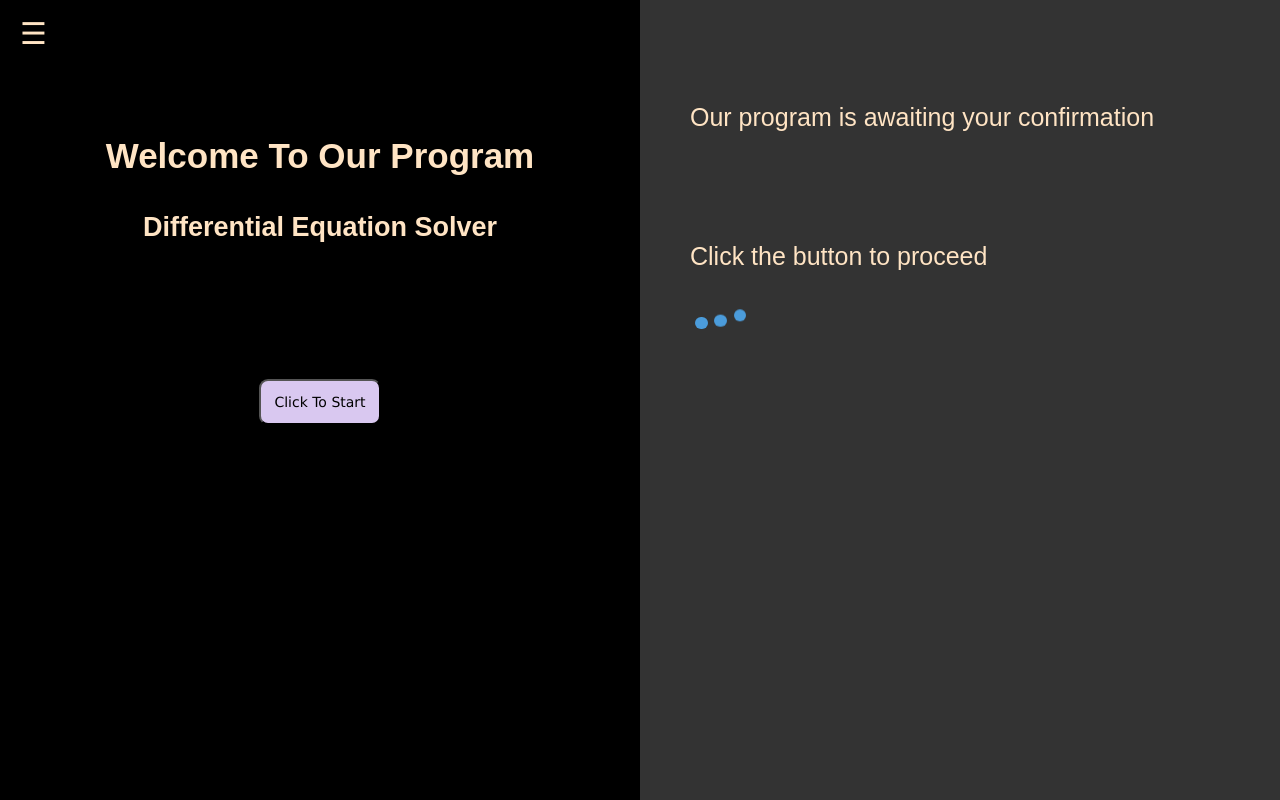
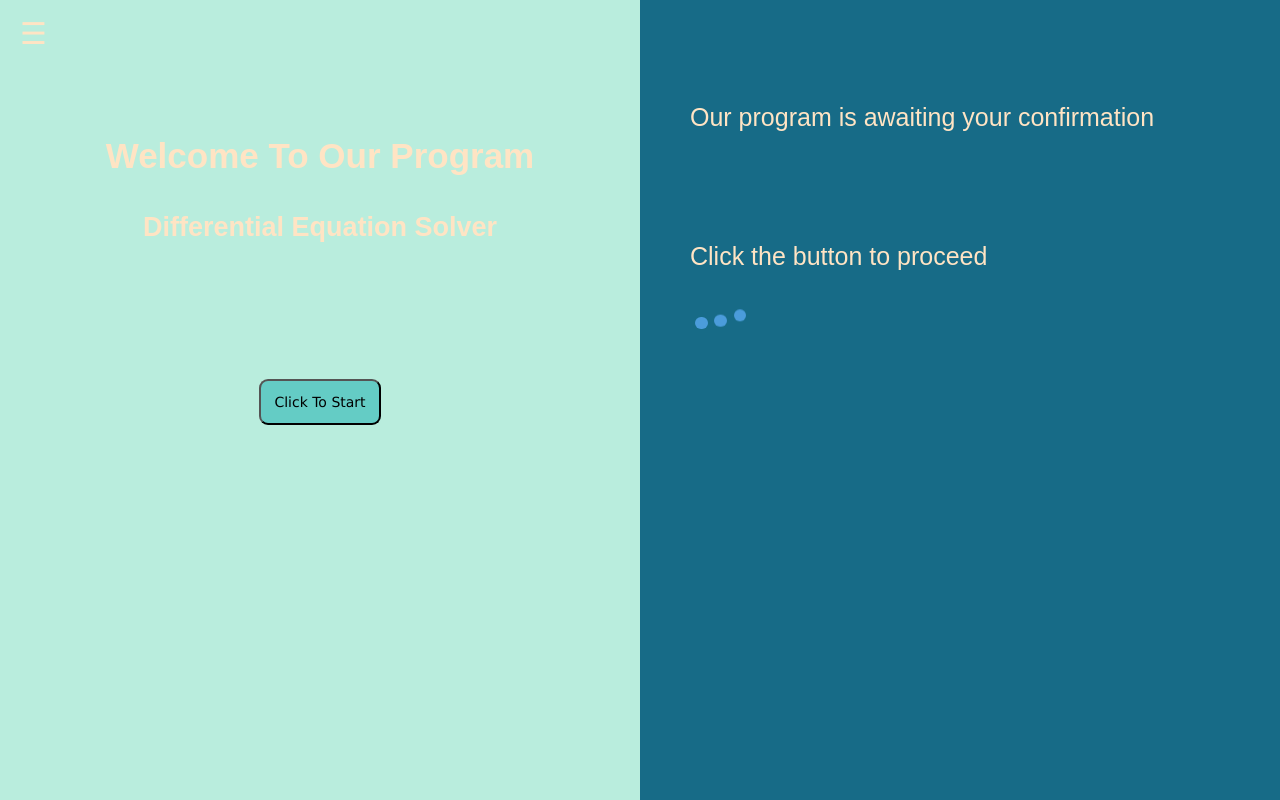
Before and after one commit to hirok121/NonExactODEsolver, a Flask app: page / in a window 1280 px wide. Run offline with Flask 3, Linux system fonts and the light colour scheme; some web fonts are replaced.

Commit message:
unneccessary

```diff
--- a/static/styles.css
+++ b/static/styles.css
@@ -11,7 +11,7 @@ input:placeholder-shown {
 
 .welcomediv {
     width: 50%;
-    background-color: black;
+    background-color: #B9EDDD;
     color: bisque;
     min-height: 100vh;
     text-align: center;
@@ -31,7 +31,7 @@ p {
 
 .solutionDiv {
     width: 50%;
-    background-color: rgba(0, 0, 0, 0.8);
+    background-color: #176B87;
     color: bisque;
     min-height: 100vh;
     text-align: center;
@@ -43,7 +43,7 @@ p {
 
 .waitingdiv {
     width: 50%;
-    background-color: rgba(0, 0, 0, 0.8);
+    background-color:#176B87;
     color: bisque;
     min-height: 100vh;
     text-align: left;
@@ -67,7 +67,7 @@ p {
 .cross {
     font-size: 18px;
     text-align: center;
-    background-color: rgb(217, 200, 240);
+    background-color: #64CCC5;
     padding: 2px;
     border: 2px solid white;
     border-radius: 4px;
@@ -114,7 +114,7 @@ p {
 
 .buttonDeafult {
     font-size: 14px;
-    background-color: #d9c8f0;
+    background-color: #64CCC5;
     padding: 13px;
     margin: 20px 20px 20px 20px;
     /* border: 2px solid black; */
@@ -123,7 +123,7 @@ p {
     font-style: bold;
 }
 .buttonDeafult:hover {
-    background-color: #b68deb;
+    background-color: #176B87;
 }
 
 #solve {
```
Also changed, not shown: templates/copy.html (+8 -3 lines).
